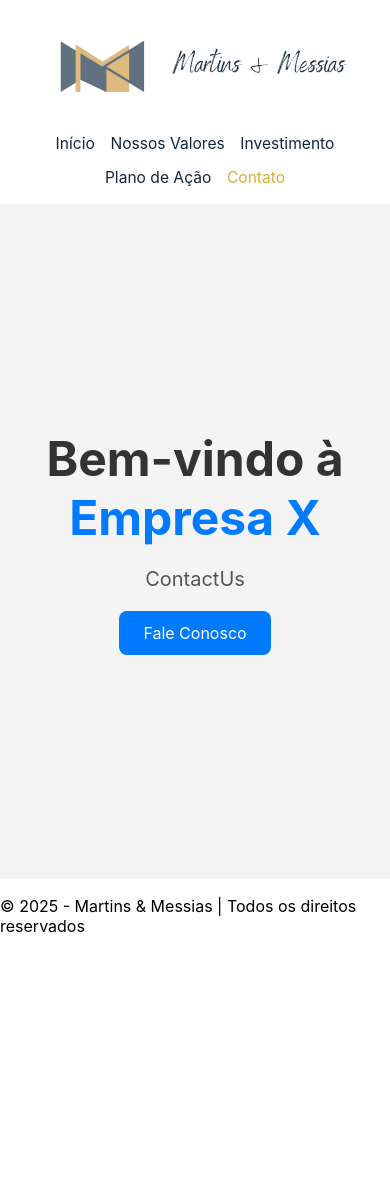
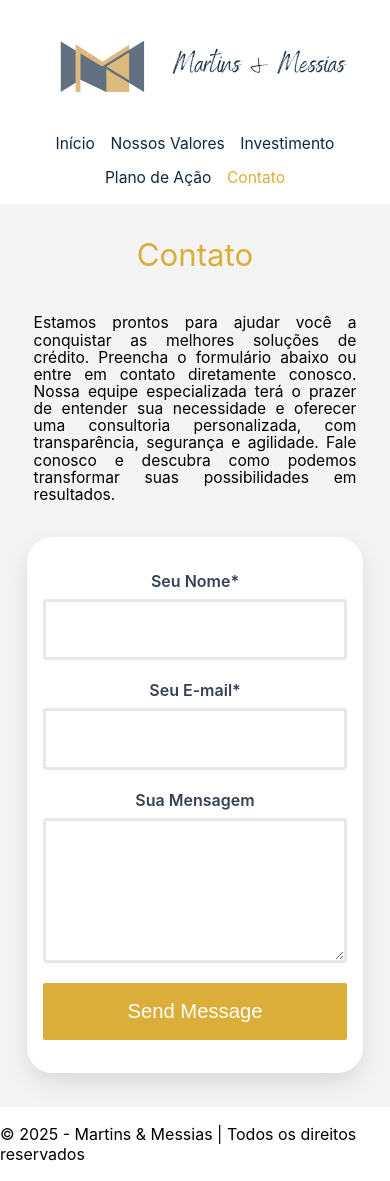
Before and after one commit to devthiagogomes/MartinsMessias, a React (Create React App) app: page /contato in a window 390 px wide. Before the commit the page ends 953 px from the top, so only its background shows below. Built offline with nearby package versions, Linux system fonts and the light colour scheme.

Commit message:
added contact-us page

```diff
--- a/src/css/Action-Plan-Page.css
+++ b/src/css/Action-Plan-Page.css
@@ -25,7 +25,6 @@
 
 .sub-title{
   font-size: clamp(40px, 1vw, 100px);
-  width: 70%;
   line-height: 1.1;
   font-family: 'Inter', serif;
 }
@@ -114,7 +113,6 @@
   text-align: start;
   font-family: 'Inter', serif;
   text-decoration: none;
-  color: #10283f;
   font-size: clamp(20px, 1.2vw, 18px);
   transition: color 0.3s ease;
 }
--- /dev/null
+++ b/src/css/Contact-Us-Page.css
@@ -0,0 +1,214 @@
+.contact-us-text{
+  width: 50%;
+}
+
+.contact-information{
+  display: flex;
+  height: 100%;
+  justify-content: space-around;
+  margin-top: 8vh;
+}
+
+.contact-text{
+  font-size: 1.3vw;
+  line-height: 1.1;.contact-us-text {
+  width: 50%;
+}
+
+.contact-information {
+  display: flex;
+  height: 100%;
+  justify-content: space-around;
+  margin-top: 8vh;
+}
+
+.contact-text {
+  font-size: 1.3vw;
+  line-height: 1.1;
+  font-family: 'Inter', serif;
+  width: 50%;
+}
+
+.contact-form-container {
+  background-color: white;
+  padding: 5vh;
+  border-radius: 2vh;
+  box-shadow: 0 1vh 2.5vh rgba(0, 0, 0, 0.1);
+  max-width: 65vw;
+  width: 100%;
+}
+
+.contact-form-container h2 {
+  text-align: center;
+  margin-bottom: 3vh;
+  color: #1f2937;
+}
+
+form .form-group {
+  display: flex;
+  flex-direction: column;
+  margin-bottom: 2.5vh;
+}
+
+form label {
+  margin-bottom: 1vh;
+  color: #374151;
+  font-weight: 600;
+}
+
+form input,
+form textarea {
+  padding: 1.5vh 2vw;
+  border: 0.4vh solid #e5e7eb;
+  border-radius: 1vh;
+  font-size: 1.8vh;
+  transition: border-color 0.3s;
+}
+
+form input:focus,
+form textarea:focus {
+  outline: none;
+  border-color: #dbad39;
+  background-color: #fefce8;
+}
+
+form textarea {
+  resize: vertical;
+}
+
+.submit-button {
+  background-color: #dbad39;
+  color: white;
+  padding: 1.5vh 3vw;
+  border: none;
+  border-radius: 1vh;
+  font-size: 2vh;
+  cursor: pointer;
+  width: 100%;
+  transition: background-color 0.3s;
+}
+
+.submit-button:hover {
+  background-color: #c38f26;
+}
+
+.name-email.container {
+  display: flex;
+  flex-direction: row;
+  font-family: 'Inter', serif;
+}
+
+  font-family: 'Inter', serif;
+  width: 50%;
+}
+
+.contact-form-container {
+  background-color: white;
+  padding: 40px;
+  border-radius: 16px;
+  box-shadow: 0 10px 25px rgba(0, 0, 0, 0.1);
+  max-width: 500px;
+  width: 100%;
+}
+
+.contact-form-container h2 {
+  text-align: center;
+  margin-bottom: 24px;
+  color: #1f2937;
+}
+
+form .form-group {
+  display: flex;
+  flex-direction: column;
+  margin-bottom: 20px;
+}
+
+form label {
+  margin-bottom: 8px;
+  color: #374151;
+  font-weight: 600;
+}
+
+form input,
+form textarea {
+  padding: 12px 16px;
+  border: 0.4vh solid #e5e7eb;
+  border-radius: 0.4vh;
+  font-size: 0.8vh;
+  transition: border-color 0.3s;
+}
+
+form input:focus,
+form textarea:focus {
+  outline: none;
+  border-color: #dbad39;
+  background-color: #fefce8;
+}
+
+form textarea {
+  resize: vertical;
+}
+
+.submit-button {
+  background-color: #dbad39;
+  color: white;
+  padding: 0.7vw 1.5vw;
+  border: none;
+  border-radius: 0.5vw;
+  font-size: 1vw;
+  cursor: pointer;
+  width: 100%;
+  transition: background-color 0.3s;
+}
+
+.submit-button:hover {
+  background-color: #c38f26;
+}
+
+.name-email.container{
+  display: flex;
+  flex-direction: row;
+  font-family: 'Inter', serif;
+}
+
+@media (max-width: 768px) {
+  .contact-us-text {
+    width: 90%;
+    font-size: 3.5vw;
+  }
+
+  .contact-information {
+    flex-direction: column;
+    align-items: center;
+    margin-top: 5vh;
+  }
+
+  .contact-text {
+    width: 90%;
+    font-size: 4vw;
+    text-align: justify;
+  }
+
+  .contact-form-container {
+    padding: 4vh 4vw;
+    border-radius: 3vh;
+    width: 85%;
+    margin-top: 4vh;
+  }
+
+  .name-email.container {
+    flex-direction: column;
+    width: 100%;
+  }
+
+  form input,
+  form textarea {
+    font-size: 2.2vh;
+    padding: 2vh 4vw;
+  }
+
+  .submit-button {
+    font-size: 2.4vh;
+    padding: 2vh 4vw;
+  }
+}
--- a/src/css/Investment-Page.css
+++ b/src/css/Investment-Page.css
@@ -43,3 +43,27 @@
   width: 0.2vw;
   background-color: #dbad39;
 }
+
+
+@media (max-width: 768px) {
+  .title {
+    width: 90%;
+    font-size: clamp(30px, 8vw, 50px);
+  }
+
+  .investment-plan {
+    flex-direction: column;
+    align-items: center;
+    gap: 5vh;
+  }
+
+  .plan {
+    width: 90%;
+    font-size: 16px;
+    line-height: 1.6;
+  }
+
+  .divider {
+    display: none;
+  }
+}
--- a/src/pages/ContactUsPage.js
+++ b/src/pages/ContactUsPage.js
@@ -1,50 +1,49 @@
-import { Link } from 'react-router-dom';
+import "../css/Contact-Us-Page.css";
 
 export default function ContactUsPage() {
   return (
-    <div style={styles.container}>
-      <h1 style={styles.title}>Bem-vindo à <span style={styles.highlight}>Empresa X</span></h1>
-      <p style={styles.subtitle}>
-       ContactUs
-      </p>
-      <a href="/contato" style={styles.button}>
-        Fale Conosco
-      </a>
+    <div className="container">
+      <div className="title">
+        <span className="highlight">Contato</span>
+      </div>
+      <div className="contact-information">
+        <div className="contact-text">
+          Estamos prontos para ajudar você a conquistar as melhores soluções de
+          crédito. Preencha o formulário abaixo ou entre em contato diretamente
+          conosco. Nossa equipe especializada terá o prazer de entender sua
+          necessidade e oferecer uma consultoria personalizada, com
+          transparência, segurança e agilidade. Fale conosco e descubra como
+          podemos transformar suas possibilidades em resultados.
+        </div>
+        <div class="contact-form-container">
+          <form action="https://formsubmit.co/your@email.com" method="POST">
+            <div className="name-email-container">
+              <div class="form-group">
+                <label for="name">Seu Nome*</label>
+                <input type="text" id="name" name="name" required />
+              </div>
+
+              <div class="form-group">
+                <label for="email">Seu E-mail*</label>
+                <input type="email" id="email" name="email" required />
+              </div>
+            </div>
+            <div class="form-group">
+              <label for="message">Sua Mensagem</label>
+              <textarea
+                id="message"
+                name="message"
+                rows="5"
+                required
+              ></textarea>
+            </div>
+
+            <button type="submit" class="submit-button">
+              Send Message
+            </button>
+          </form>
+        </div>
+      </div>
     </div>
   );
 }
-
-const styles = {
-  container: {
-    display: 'flex',
-    flexDirection: 'column',
-    alignItems: 'center',
-    justifyContent: 'center',
-    height: '80vh',
-    padding: '0 20px',
-    textAlign: 'center',
-    backgroundColor: '#f4f4f4',
-  },
-  title: {
-    fontSize: '48px',
-    margin: '0',
-    color: '#333',
-  },
-  highlight: {
-    color: '#007bff',
-  },
-  subtitle: {
-    fontSize: '20px',
-    color: '#555',
-    maxWidth: '600px',
-    margin: '20px 0',
-  },
-  button: {
-    backgroundColor: '#007bff',
-    color: '#fff',
-    padding: '12px 24px',
-    textDecoration: 'none',
-    borderRadius: '8px',
-    transition: 'background-color 0.3s ease',
-  },
-};
```
